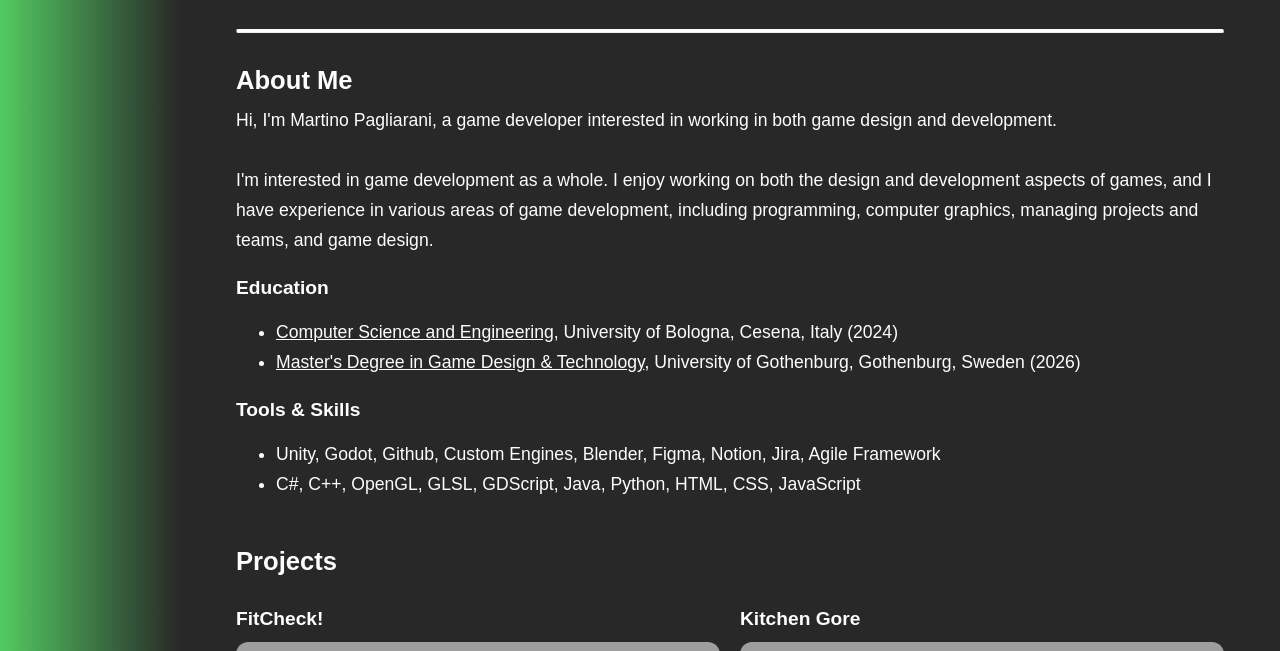
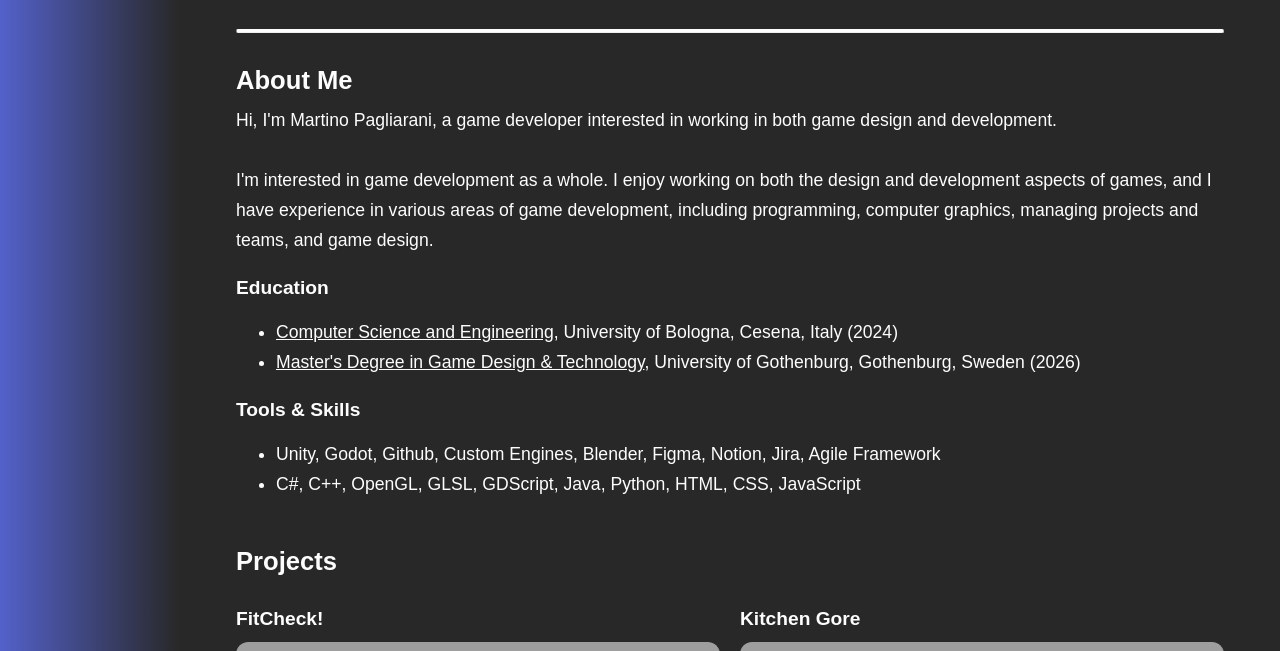
Before and after one commit to ThePaglia/ThePaglia.github.io, a plain HTML site: page index.html in a window 1280 px wide. Shown: the part 149-800 px from the top of the page. Drawn offline with Linux system fonts and the light colour scheme; grey boxes are pictures that could not be loaded.

Commit message:
Modified hero color to blue

```diff
--- a/css/style.css
+++ b/css/style.css
@@ -32,7 +32,7 @@ body {
 	flex: 0 0 min(10vw, 520px);
 	min-width: 180px;
 	background:
-		linear-gradient(270deg, #282828, #53CA61);
+		linear-gradient(270deg, #282828, #5361CA);
 	padding: 24px;
 	display: flex;
 }
```
